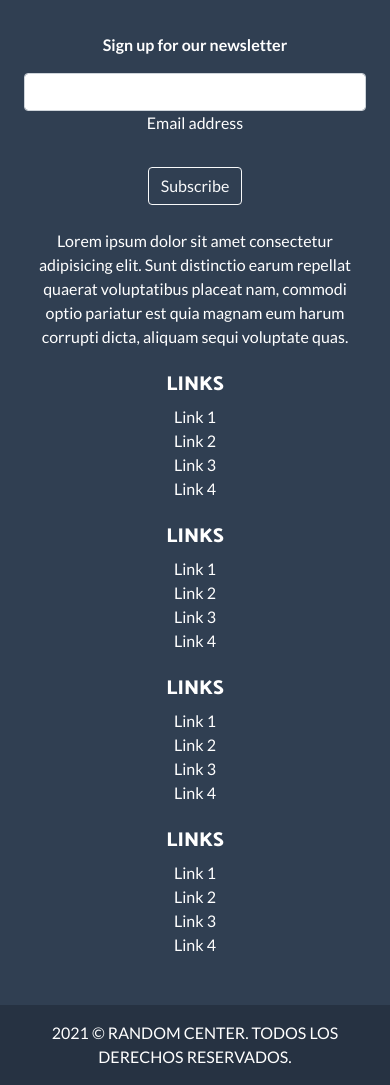
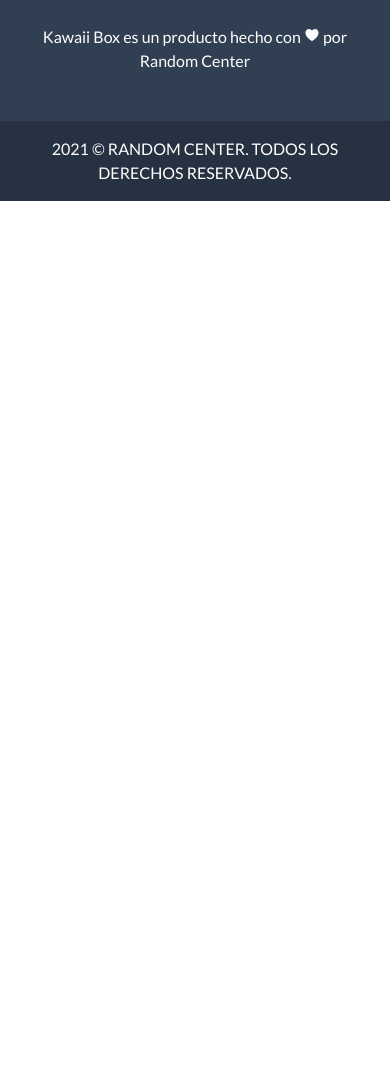
Before and after one commit to MiNombreEsPablo/kawaiibox.cl, a website: page index.html in a window 390 px wide. Shown: the part 5849-6934 px from the top of the page. After the commit the page ends 6050 px from the top, so only its background shows below. Drawn offline with nearby package versions, Linux system fonts and the light colour scheme.

Commit message:
Update index.html

```diff
--- a/index.html
+++ b/index.html
@@ -26,6 +26,43 @@
 
     <!-- Custom styles for this template -->
     <link href="css/one-page-wonder.min.css" rel="stylesheet" />
+
+    <!-- Facebook Pixel Code -->
+    <script>
+      !(function (f, b, e, v, n, t, s) {
+        if (f.fbq) return;
+        n = f.fbq = function () {
+          n.callMethod
+            ? n.callMethod.apply(n, arguments)
+            : n.queue.push(arguments);
+        };
+        if (!f._fbq) f._fbq = n;
+        n.push = n;
+        n.loaded = !0;
+        n.version = "2.0";
+        n.queue = [];
+        t = b.createElement(e);
+        t.async = !0;
+        t.src = v;
+        s = b.getElementsByTagName(e)[0];
+        s.parentNode.insertBefore(t, s);
+      })(
+        window,
+        document,
+        "script",
+        "https://connect.facebook.net/en_US/fbevents.js"
+      );
+      fbq("init", "2894928234112052");
+      fbq("track", "PageView");
+    </script>
+    <noscript
+      ><img
+        height="1"
+        width="1"
+        style="display: none"
+        src="https://www.facebook.com/tr?id=2894928234112052&ev=PageView&noscript=1"
+    /></noscript>
+    <!-- End Facebook Pixel Code -->
   </head>
 
   <body>
@@ -103,33 +140,16 @@
         </div>
       </div>
     </header>
-    <!--
-    <header class="masthead text-center text-white">
-      <div class="masthead-content">
-        <div class="container">
-          <h1 class="masthead-heading mb-0">Las mejores golosinas asiáticas</h1>
-          <h2 class="masthead-subheading mb-0">A la puerta de tu casa</h2>
-          <a href="#" class="btn btn-primary btn-xl rounded-pill mt-5"
-            >Learn More</a
-          >
-        </div>
-      </div>
-      <div class="bg-circle-1 bg-circle"></div>
-      <div class="bg-circle-2 bg-circle"></div>
-      <div class="bg-circle-3 bg-circle"></div>
-      <div class="bg-circle-4 bg-circle"></div>
-    </header>
--->
 
     <section id="what-is-it">
       <div class="container">
         <div class="row align-items-center">
-          <div class="col-lg-6 order-lg-2">
+          <div class="col-lg-6 order-lg-1">
             <div class="p-5">
               <img class="img-fluid rounded-circle" src="img/01.jpg" alt="" />
             </div>
           </div>
-          <div class="col-lg-6 order-lg-1">
+          <div class="col-lg-6 order-lg-2">
             <div class="p-5">
               <h2 class="display-4">¿Qué es Kawaii Box?</h2>
               <p>
@@ -401,7 +421,8 @@
         </div>
       </div>
     </section>
-    <!--
+
+    <!-- Pixlee
   <section class="content-holder">
     <div class="container jumbotron-fluid align-items-center">
       <h2 class="display-4 align-items-center">Instagram</h2>
@@ -444,149 +465,18 @@
         </section>
         <!-- Section: Social media -->
 
-        <!-- Section: Form -->
-        <section class="">
-          <form action="">
-            <!--Grid row-->
-            <div class="row d-flex justify-content-center">
-              <!--Grid column-->
-              <div class="col-auto">
-                <p class="pt-2">
-                  <strong>Sign up for our newsletter</strong>
-                </p>
-              </div>
-              <!--Grid column-->
-
-              <!--Grid column-->
-              <div class="col-md-5 col-12">
-                <!-- Email input -->
-                <div class="form-outline form-white mb-4">
-                  <input type="email" id="form5Example2" class="form-control" />
-                  <label class="form-label" for="form5Example2"
-                    >Email address</label
-                  >
-                </div>
-              </div>
-              <!--Grid column-->
-
-              <!--Grid column-->
-              <div class="col-auto">
-                <!-- Submit button -->
-                <button type="submit" class="btn btn-outline-light mb-4">
-                  Subscribe
-                </button>
-              </div>
-              <!--Grid column-->
-            </div>
-            <!--Grid row-->
-          </form>
-        </section>
-        <!-- Section: Form -->
-
         <!-- Section: Text -->
         <section class="mb-4">
           <p>
-            Lorem ipsum dolor sit amet consectetur adipisicing elit. Sunt
-            distinctio earum repellat quaerat voluptatibus placeat nam, commodi
-            optio pariatur est quia magnam eum harum corrupti dicta, aliquam
-            sequi voluptate quas.
+            Kawaii Box es un producto hecho con
+            <ion-icon name="heart"></ion-icon> por
+            <a class="text-white" href="https://randomcenter.cl/"
+              >Random Center</a
+            >
           </p>
         </section>
         <!-- Section: Text -->
-
-        <!-- Section: Links -->
-        <section class="">
-          <!--Grid row-->
-          <div class="row">
-            <!--Grid column-->
-            <div class="col-lg-3 col-md-6 mb-4 mb-md-0">
-              <h5 class="text-uppercase">Links</h5>
-
-              <ul class="list-unstyled mb-0">
-                <li>
-                  <a href="#!" class="text-white">Link 1</a>
-                </li>
-                <li>
-                  <a href="#!" class="text-white">Link 2</a>
-                </li>
-                <li>
-                  <a href="#!" class="text-white">Link 3</a>
-                </li>
-                <li>
-                  <a href="#!" class="text-white">Link 4</a>
-                </li>
-              </ul>
-            </div>
-            <!--Grid column-->
-
-            <!--Grid column-->
-            <div class="col-lg-3 col-md-6 mb-4 mb-md-0">
-              <h5 class="text-uppercase">Links</h5>
-
-              <ul class="list-unstyled mb-0">
-                <li>
-                  <a href="#!" class="text-white">Link 1</a>
-                </li>
-                <li>
-                  <a href="#!" class="text-white">Link 2</a>
-                </li>
-                <li>
-                  <a href="#!" class="text-white">Link 3</a>
-                </li>
-                <li>
-                  <a href="#!" class="text-white">Link 4</a>
-                </li>
-              </ul>
-            </div>
-            <!--Grid column-->
-
-            <!--Grid column-->
-            <div class="col-lg-3 col-md-6 mb-4 mb-md-0">
-              <h5 class="text-uppercase">Links</h5>
-
-              <ul class="list-unstyled mb-0">
-                <li>
-                  <a href="#!" class="text-white">Link 1</a>
-                </li>
-                <li>
-                  <a href="#!" class="text-white">Link 2</a>
-                </li>
-                <li>
-                  <a href="#!" class="text-white">Link 3</a>
-                </li>
-                <li>
-                  <a href="#!" class="text-white">Link 4</a>
-                </li>
-              </ul>
-            </div>
-            <!--Grid column-->
-
-            <!--Grid column-->
-            <div class="col-lg-3 col-md-6 mb-4 mb-md-0">
-              <h5 class="text-uppercase">Links</h5>
-
-              <ul class="list-unstyled mb-0">
-                <li>
-                  <a href="#!" class="text-white">Link 1</a>
-                </li>
-                <li>
-                  <a href="#!" class="text-white">Link 2</a>
-                </li>
-                <li>
-                  <a href="#!" class="text-white">Link 3</a>
-                </li>
-                <li>
-                  <a href="#!" class="text-white">Link 4</a>
-                </li>
-              </ul>
-            </div>
-            <!--Grid column-->
-          </div>
-          <!--Grid row-->
-        </section>
-        <!-- Section: Links -->
       </div>
-      <!-- Grid container -->
 
       <!-- Copyright -->
       <div class="text-center p-3" style="background-color: rgba(0, 0, 0, 0.2)">
@@ -598,7 +488,7 @@
     </footer>
     <!-- Footer -->
 
-    <!-- Whatsapp Float WiP-->
+    <!-- Whatsapp Float -->
     <a
       href="https://api.whatsapp.com/send?phone=56939425955&text=Konnichiwa!%20Me%20gustaría%20comprar%20una%20Kawaii%20Box."
       class="float"
```
